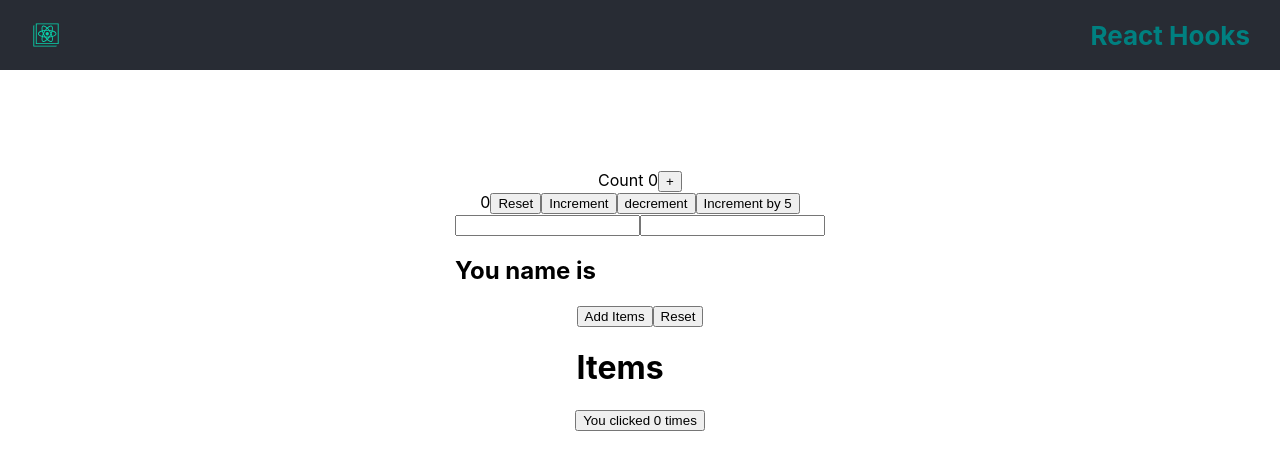
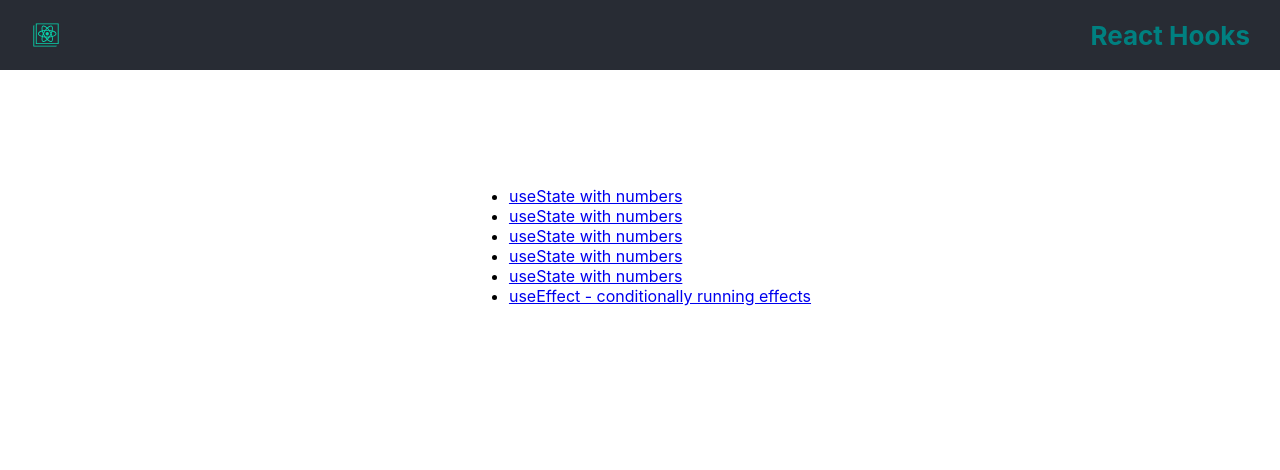
Before and after one commit to react-trainings/react-hooks, a React (Create React App) app: page /home in a window 1280 px wide. Shown: the top 470 px of the page. Built offline with nearby package versions, Linux system fonts and the light colour scheme.

Commit message:
feat: Added support for routing in the project and example on  useEffect conditionally
- HookCounterSix: useEffect conditionally

```diff
--- a/package.json
+++ b/package.json
@@ -6,6 +6,7 @@
   "dependencies": {
     "react": "^16.11.0",
     "react-dom": "^16.11.0",
+    "react-router-dom": "^5.1.2",
     "react-scripts": "^3.3.0"
   },
   "scripts": {
--- a/src/App.js
+++ b/src/App.js
@@ -1,11 +1,15 @@
 import React from 'react';
+import { Switch, Route, Redirect } from 'react-router-dom';
 import logo from './logo.svg';
 import './App.css';
+
+import HomePage from './pages/home-page/home-page.component';
 import HookCounterOne from './components/hook-counter-one/hook-counter-one.component';
 import HookCounterTwo from './components/hook-counter-two/hook-counter-two.component';
 import HookCounterThree from './components/hook-counter-three/hook-counter-three.component';
 import HookCounterFour from './components/hook-counter-four/hook-counter-four.component';
 import HookCounterFive from './components/hook-counter-five/hook-counter-five.component';
+import HookCounterSix from './components/hook-counter-six/hook-counter-six.component';
 
 function App() {
   return (
@@ -15,13 +19,16 @@ function App() {
         <h4 className="app-title">React Hooks</h4>
       </header>
       <main className="app-main">
-        <HookCounterOne></HookCounterOne>
-        <HookCounterTwo></HookCounterTwo>
-        <HookCounterThree></HookCounterThree>
-        <HookCounterFour></HookCounterFour>
-
-        {/* useEffect Examples */}
-        <HookCounterFive></HookCounterFive>
+        <Switch>
+          <Route path="/home" component={HomePage} />
+          <Route path="/HookCounterOne" component={HookCounterOne} />
+          <Route path="/HookCounterTwo" component={HookCounterTwo} />
+          <Route path="/HookCounterThree" component={HookCounterThree} />
+          <Route path="/HookCounterFour" component={HookCounterFour} />
+          <Route path="/HookCounterFive" component={HookCounterFive} />
+          <Route path="/HookCounterSix" component={HookCounterSix} />
+          <Redirect to="/home" />
+        </Switch>
       </main>
     </div>
   );
--- /dev/null
+++ b/src/components/hook-counter-six/hook-counter-six.component.jsx
@@ -0,0 +1,20 @@
+import React, { useState, useEffect } from 'react';
+
+const HookCounterSix = () => {
+  const [count, setCount] = useState(0);
+  const [name, setName] = useState('');
+
+  useEffect(() => {
+    console.log('useEffect - setting the count');
+    document.title = `Clicked ${count} times`;
+  }, [count]);
+
+  return (
+    <div>
+      <input type="text" value={name} onChange={e => setName(e.target.value)} />
+      <button onClick={() => setCount(count + 1)}>Clicked {count} times</button>
+    </div>
+  );
+};
+
+export default HookCounterSix;
--- a/src/index.js
+++ b/src/index.js
@@ -1,10 +1,16 @@
 import React from 'react';
 import ReactDOM from 'react-dom';
+import { BrowserRouter } from 'react-router-dom';
 import './index.css';
 import App from './App';
 import * as serviceWorker from './serviceWorker';
 
-ReactDOM.render(<App />, document.getElementById('root'));
+ReactDOM.render(
+  <BrowserRouter>
+    <App />
+  </BrowserRouter>,
+  document.getElementById('root')
+);
 
 // If you want your app to work offline and load faster, you can change
 // unregister() to register() below. Note this comes with some pitfalls.
--- /dev/null
+++ b/src/pages/home-page/examples-data.js
@@ -0,0 +1,34 @@
+const examples = [
+  {
+    id: 1,
+    name: 'useState with numbers',
+    url: '/HookCounterOne'
+  },
+  {
+    id: 2,
+    name: 'useState with numbers',
+    url: '/HookCounterTwo'
+  },
+  {
+    id: 3,
+    name: 'useState with numbers',
+    url: '/HookCounterThree'
+  },
+  {
+    id: 4,
+    name: 'useState with numbers',
+    url: '/HookCounterFour'
+  },
+  {
+    id: 5,
+    name: 'useState with numbers',
+    url: '/HookCounterFive'
+  },
+  {
+    id: 6,
+    name: 'useEffect - conditionally running effects',
+    url: '/HookCounterSix'
+  }
+];
+
+export default examples;
--- /dev/null
+++ b/src/pages/home-page/home-page.component.jsx
@@ -0,0 +1,20 @@
+import React from 'react';
+import { Link } from 'react-router-dom';
+
+import examples from './examples-data';
+
+const HomePage = () => {
+  return (
+    <div>
+      <ul>
+        {examples.map(example => (
+          <li key={example.id}>
+            <Link to={example.url}>{example.name}</Link>
+          </li>
+        ))}
+      </ul>
+    </div>
+  );
+};
+
+export default HomePage;
```
Also changed, not shown: 1 other file (tests, documents, lock files or other folders).
